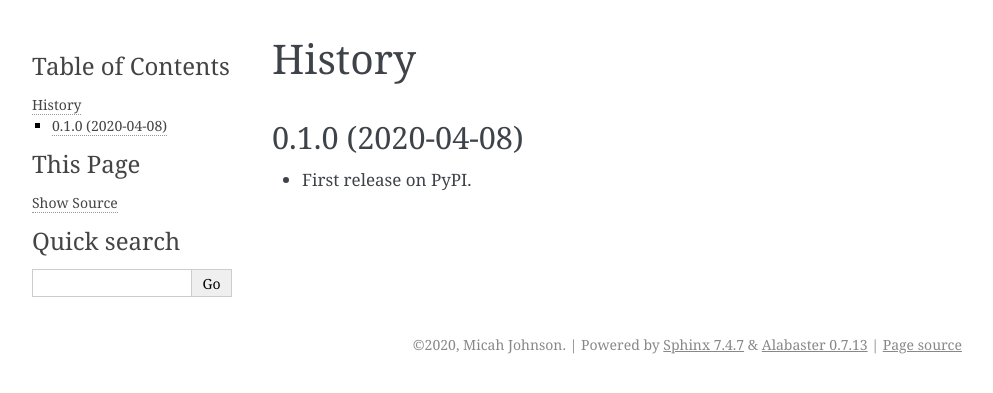
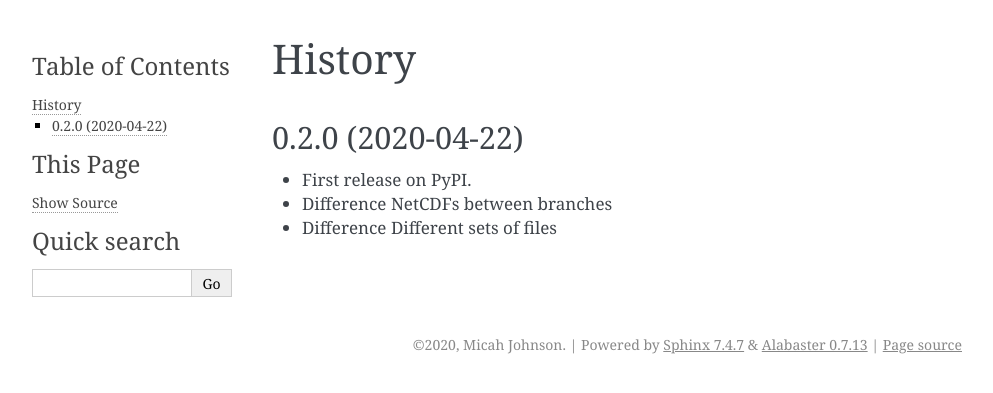
Before and after one commit to USDA-ARS-NWRC/goldmeister, a Sphinx documentation site: the page built from docs/HISTORY.rst, in a window 1280 px wide. Shown: the top 393 px of the page, without its empty margins (148-1141 px from the left). Built offline with Sphinx 7.4.7, drawn with Linux system fonts in a browser that asks for light colours; pages that are not in the unit, such as notebooks, are missing from menus.

Commit message:
t# This is a combination of 2 commits.
Bump version: 0.1.0 → 0.2.0

Updated the docs

```diff
--- a/docs/HISTORY.rst
+++ b/docs/HISTORY.rst
@@ -2,7 +2,9 @@
 History
 =======
 
-0.1.0 (2020-04-08)
+0.2.0 (2020-04-22)
 ------------------
 
 * First release on PyPI.
+* Difference NetCDFs between branches
+* Difference Different sets of files
--- a/goldmeister/__init__.py
+++ b/goldmeister/__init__.py
@@ -2,4 +2,4 @@
 
 __author__ = """Micah Johnson"""
 __email__ = 'micah.johnson150@gmail.com'
-__version__ = '0.1.0'
+__version__ = '0.2.0'
--- a/setup.py
+++ b/setup.py
@@ -45,6 +45,6 @@ setup(
     test_suite='tests',
     tests_require=test_requirements,
     url='https://github.com/micahjohnson150/goldmeister',
-    version='0.1.0',
+    version='0.2.0',
     zip_safe=False,
 )
```
